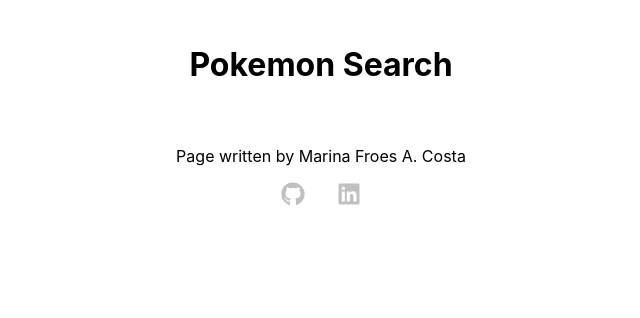
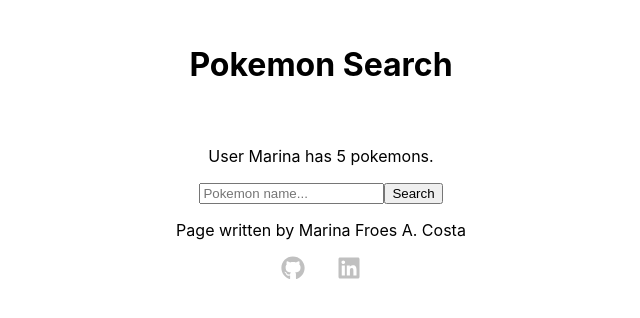
Before and after one commit to MarinaFroes/pokemon-search, a React (Create React App) app: page / in a window 1280 px wide. Shown: the top 318 px of the page, without its empty margins (319-959 px from the left). Built offline with nearby package versions, Linux system fonts and the light colour scheme.

Commit message:
feat: Add input text to search for pokemons

```diff
--- a/src/Components/PokemonSearch.tsx
+++ b/src/Components/PokemonSearch.tsx
@@ -1,10 +1,28 @@
 import React, { Component } from 'react';
+import User from '../interfaces/User.interface';
+import styled from 'styled-components';
 
-class PokemonSearch extends Component<{ name: string, numberOfPokemons: number }> {
+const Button = styled.button`
+
+`;
+
+class PokemonSearch extends Component<User> {
+
+  pokemonRef = () => {
+
+  }
+
+  onSearchClick = () => {
+
+  }
+
   render() {
+    const { name, numberOfPokemons } = this.props;
     return (
       <div>
-
+        <p>User {name} {numberOfPokemons ? <span>has {numberOfPokemons} pokemons</span> : <span>has no Pokemons</span>}.</p>
+        <input type="text" ref={this.pokemonRef} placeholder="Pokemon name..."/>
+        <Button onClick={this.onSearchClick}>Search</Button>
       </div>
     )
   }
```
